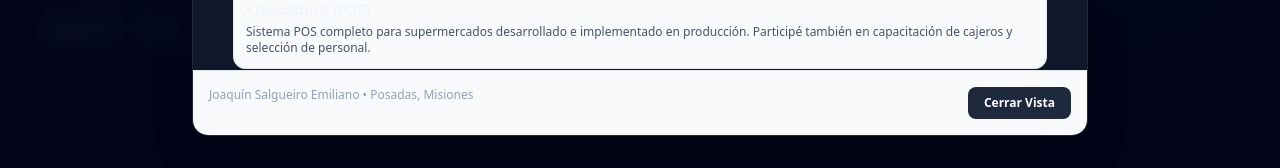
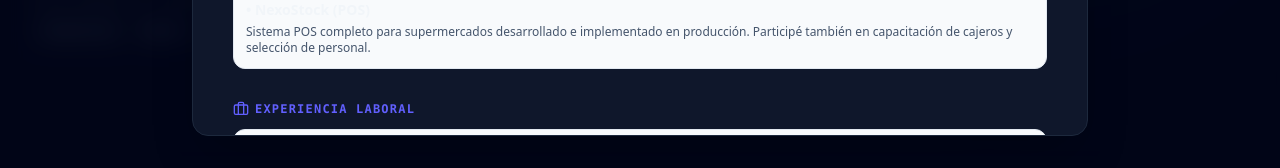
Before and after one commit to ventiladortactico/Portafolio, a React (Vite) app: page / in a window 1280 px wide. Both pictures are taken after a click on the button "Ver CV Digital". Shown: the part 632-800 px from the top of the page. Built offline with nearby package versions, Linux system fonts and the light colour scheme.

Commit message:
Remove footer from CvModal and fix cursor animations

```diff
--- a/src/components/CvModal.tsx
+++ b/src/components/CvModal.tsx
@@ -184,17 +184,6 @@ export const CvModal: React.FC<CvModalProps> = ({ isOpen, onClose, darkMode }) =
           </div>
 
         </div>
-
-        {/* Modal Footer */}
-        <div className="p-4 border-t border-slate-200 dark:border-slate-800 flex justify-between bg-slate-50 dark:bg-slate-950/50">
-          <span className="text-xs text-slate-400">Joaquín Salgueiro Emiliano • Posadas, Misiones</span>
-          <button
-            onClick={onClose}
-            className="px-4 py-2 bg-slate-800 text-white rounded-lg text-xs font-semibold hover:bg-slate-700 transition-colors"
-          >
-            Cerrar Vista
-          </button>
-        </div>
       </div>
     </div>
   );
```
